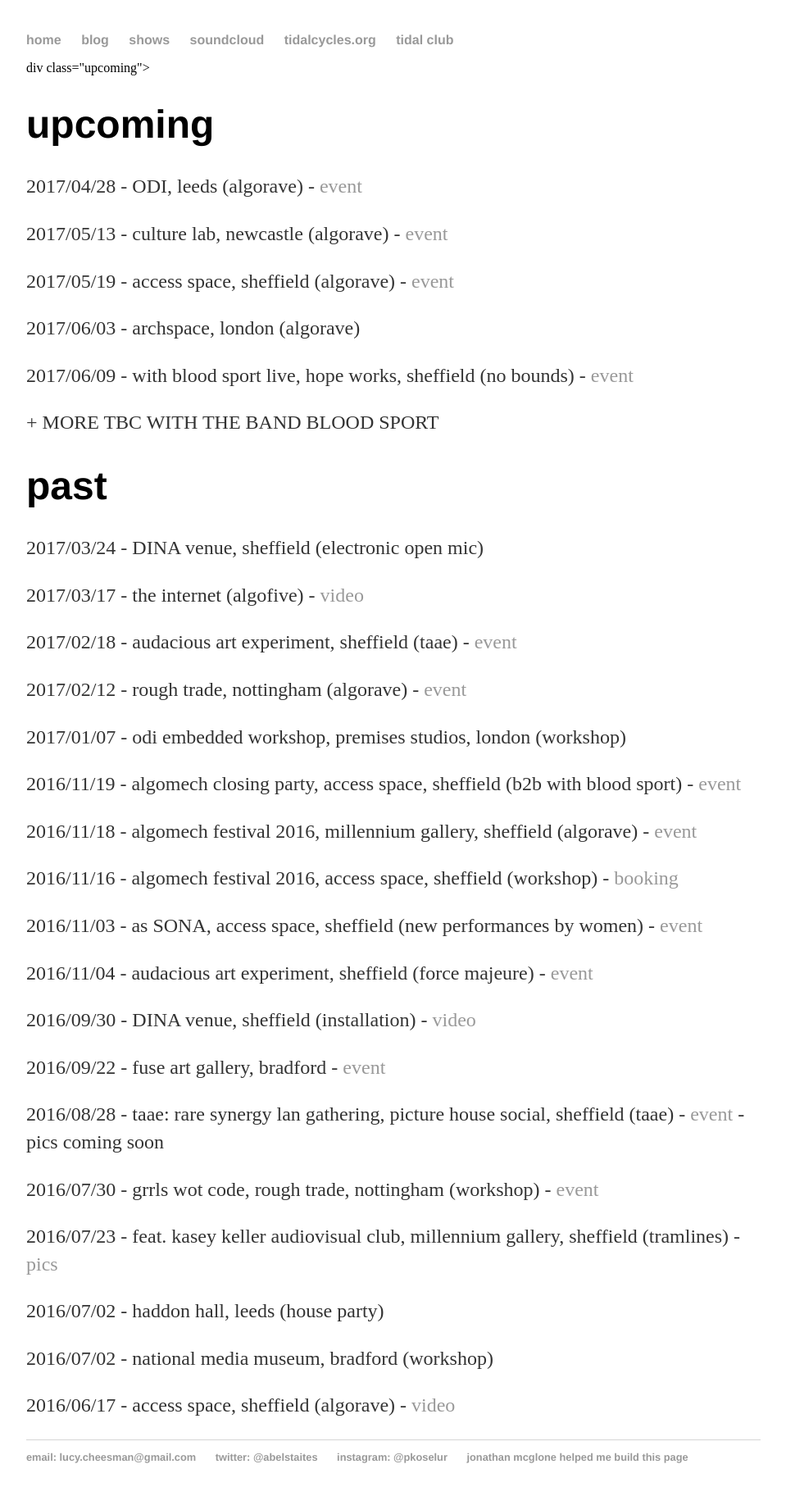
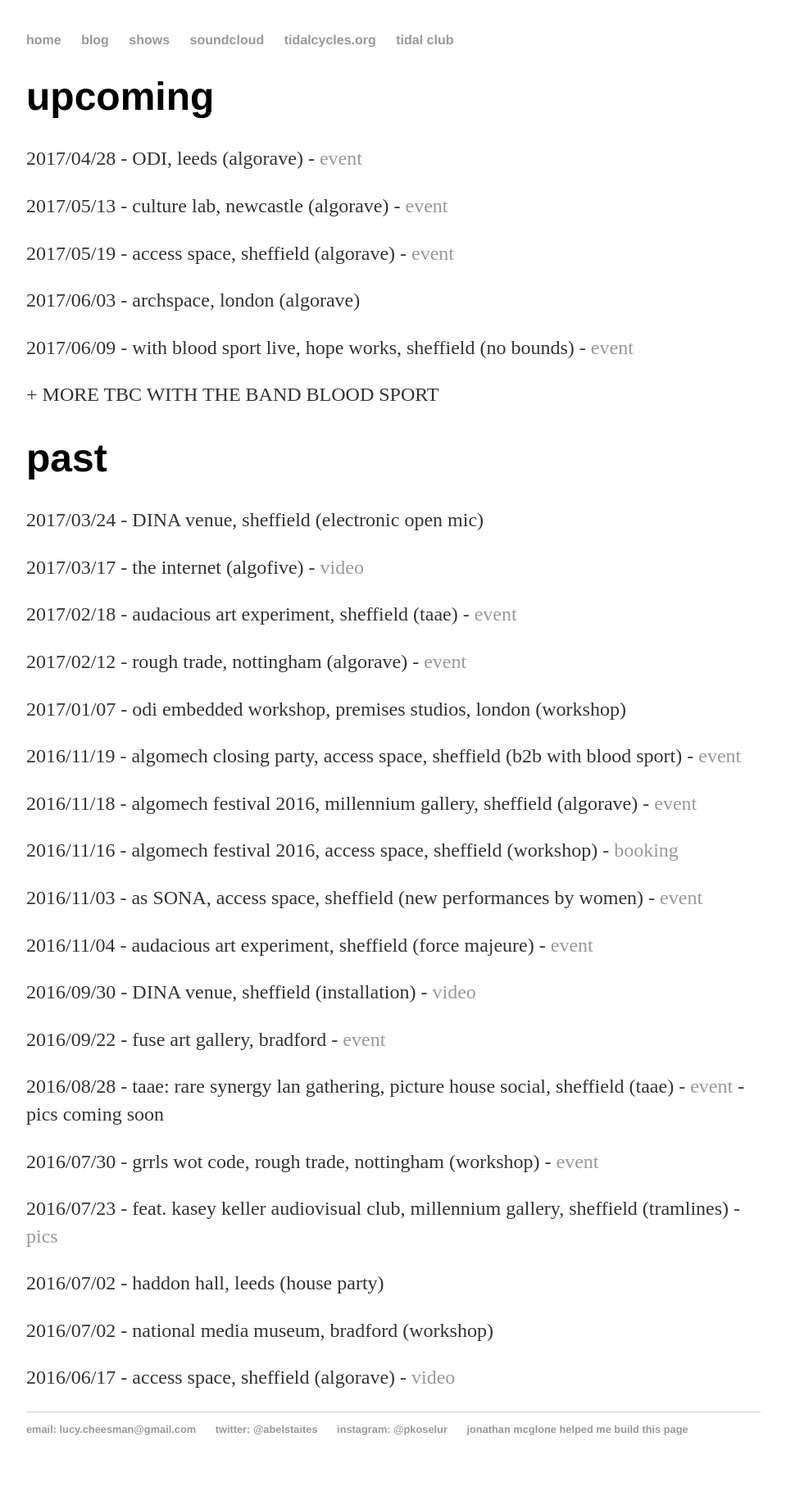
Before and after one commit to heavy-lifting/heavy-lifting.github.io, a Jekyll site: the page built from shows.html, in a window 1280 px wide. Shown: the whole page at 82% size, without its empty margins (160-1119 px from the left). Built offline with Jekyll 4.4.1, drawn with Linux system fonts in a browser that asks for light colours; after the commit the page ends 1791 px from its top, so only the background shows below that.

Commit message:
Update shows.html

```diff
--- a/shows.html
+++ b/shows.html
@@ -3,7 +3,7 @@ layout: default
 title: shows
 ---
 
-div class="upcoming"> <!-- DON'T FORGET TO UPDATE THE 'SHOWS' PAGE TOO-->
+<div class="upcoming"> <!-- DON'T FORGET TO UPDATE THE 'SHOWS' PAGE TOO-->
 	<h1>upcoming</h1>
 	<p>2017/04/28 - ODI, leeds (algorave) - <a href="https://www.facebook.com/events/1268113533244758/" target="_blank">event</a></p>
 	<p>2017/05/13 - culture lab, newcastle (algorave) - <a href="https://www.facebook.com/events/1862847233994477/" target="_blank">event</a></p>
```
